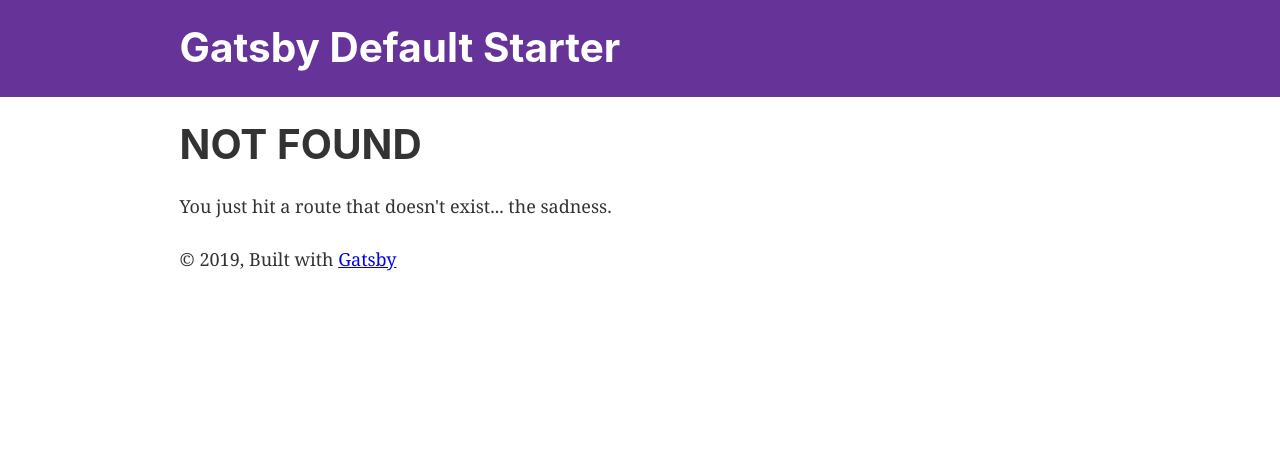
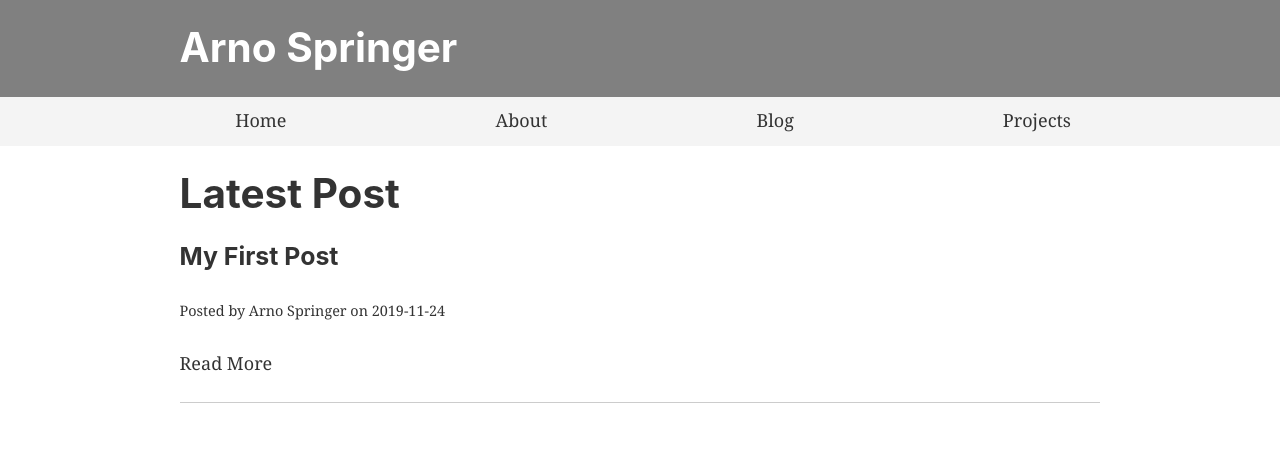
Before and after one commit to arnoproblems/MyWebSite, a Gatsby site: page /blog in a window 1280 px wide. Before the commit this address had no page. Built offline with nearby package versions, Linux system fonts and the light colour scheme; Gatsby itself is replaced by a stand-in of ours.

Commit message:
Initial commit

```diff
--- a/gatsby-config.js
+++ b/gatsby-config.js
@@ -1,11 +1,21 @@
 module.exports = {
   siteMetadata: {
-    title: `Gatsby Default Starter`,
+    title: `Arno Springer`,
     description: `Kick off your next, great Gatsby project with this default starter. This barebones starter ships with the main Gatsby configuration files you might need.`,
     author: `@gatsbyjs`,
   },
   plugins: [
     `gatsby-plugin-react-helmet`,
+    `gatsby-plugin-catch-links`,
+    {
+      resolve: 'gatsby-source-filesystem',
+      options:
+      {
+        path: `${__dirname}/src/pages`,
+        name: 'pages'
+      }
+    },
+    'gatsby-transformer-remark',
     {
       resolve: `gatsby-source-filesystem`,
       options: {
--- a/package.json
+++ b/package.json
@@ -7,11 +7,13 @@
   "dependencies": {
     "gatsby": "^2.17.11",
     "gatsby-image": "^2.2.31",
+    "gatsby-plugin-catch-links": "^2.1.17",
     "gatsby-plugin-manifest": "^2.2.27",
     "gatsby-plugin-offline": "^3.0.19",
     "gatsby-plugin-react-helmet": "^3.1.14",
     "gatsby-plugin-sharp": "^2.2.37",
-    "gatsby-source-filesystem": "^2.1.36",
+    "gatsby-source-filesystem": "^2.1.38",
+    "gatsby-transformer-remark": "^2.6.37",
     "gatsby-transformer-sharp": "^2.3.3",
     "prop-types": "^15.7.2",
     "react": "^16.11.0",
--- a/src/components/header.js
+++ b/src/components/header.js
@@ -5,8 +5,8 @@ import React from "react"
 const Header = ({ siteTitle }) => (
   <header
     style={{
-      background: `rebeccapurple`,
-      marginBottom: `1.45rem`,
+      background: `grey`,
+      marginBottom: `0`,
     }}
   >
     <div
--- a/src/components/layout.css
+++ b/src/components/layout.css
@@ -42,6 +42,8 @@ template {
 a {
   background-color: transparent;
   -webkit-text-decoration-skip: objects;
+  color: #333;
+  text-decoration: none;
 }
 a:active,
 a:hover {
--- a/src/components/layout.js
+++ b/src/components/layout.js
@@ -10,6 +10,7 @@ import PropTypes from "prop-types"
 import { useStaticQuery, graphql } from "gatsby"
 
 import Header from "./header"
+import Menu from "./menu"
 import "./layout.css"
 
 const Layout = ({ children }) => {
@@ -26,6 +27,7 @@ const Layout = ({ children }) => {
   return (
     <>
       <Header siteTitle={data.site.siteMetadata.title} />
+      <Menu />
       <div
         style={{
           margin: `0 auto`,
@@ -35,11 +37,6 @@ const Layout = ({ children }) => {
         }}
       >
         <main>{children}</main>
-        <footer>
-          © {new Date().getFullYear()}, Built with
-          {` `}
-          <a href="https://www.gatsbyjs.org">Gatsby</a>
-        </footer>
       </div>
     </>
   )
--- /dev/null
+++ b/src/components/menu.js
@@ -0,0 +1,22 @@
+import React from 'react'
+import { Link } from "gatsby"
+const Menu = () => (
+        <div style ={{
+            background: '#f4f4f4',
+            paddingTop: '10px',
+        }}>
+        <ul style = {{
+            listStyle: 'none',
+            display: 'flex',
+            justifyContent: 'space-evenly'
+        }}>
+            <li><Link to="/">Home</Link></li>
+            <li><Link to="/about">About</Link></li>
+            <li><Link to="/blog">Blog</Link></li>
+            <li><Link to="/projects">Projects</Link></li>
+        </ul
+        >
+        </div>
+    )
+
+ export default Menu
--- /dev/null
+++ b/src/pages/2019-11-24-post-one/index.md
@@ -0,0 +1,8 @@
+---
+path: "/post-one"
+date: "2019-11-24"
+title: "My First Post"
+author: "Arno Springer"
+---
+
+This is my first blog post on my website!
--- /dev/null
+++ b/src/pages/blog.js
@@ -0,0 +1,49 @@
+import React from 'react'
+import Layout from "../components/layout"
+import { graphql } from 'gatsby'
+import { Link } from "gatsby"
+
+const BlogPage =({data}) =>
+    (
+        <Layout>
+            <div>
+                <h1>Latest Post</h1>
+                {data.allMarkdownRemark.edges.map(post =>(
+                    <div key={post.node.id}>
+                        <h3>{post.node.frontmatter.title}</h3>
+                        <small>Posted by {post.node.frontmatter.author} on {post.node.frontmatter.date}</small>
+                        <br />
+                        <br />
+                        <Link to={post.node.frontmatter.path}>Read More</Link>
+                        <br />
+                        <br />
+                        <hr />
+                    </div>
+
+                ))}
+            </div>
+        </Layout>
+
+    )
+
+    export const pageQuery = graphql
+    `
+        query BlogIndexQuery
+        {
+            allMarkdownRemark{
+                edges{
+                    node{
+                        id
+                        frontmatter {
+                            path
+                            title
+                            date
+                            author
+                        }
+                    }
+                }
+            }
+        }
+    `
+
+export default BlogPage;
--- a/src/pages/index.js
+++ b/src/pages/index.js
@@ -9,12 +9,10 @@ const IndexPage = () => (
   <Layout>
     <SEO title="Home" />
     <h1>Hi people</h1>
-    <p>Welcome to your new Gatsby site.</p>
-    <p>Now go build something great.</p>
+    <p>Welcome to my new web site.</p>
+    <p>Here is where you can see what I am up too!</p>
     <div style={{ maxWidth: `300px`, marginBottom: `1.45rem` }}>
-      <Image />
     </div>
-    <Link to="/page-2/">Go to page 2</Link>
   </Layout>
 )
 
```
Also changed, not shown: gatsby-node.js (+39 -1 lines), src/components/image.js (+14 -14 lines), src/pages/about.js (added, +20 -0 lines), src/pages/page-2.js (deleted, +0 -16 lines), src/pages/projects.js (added, +21 -0 lines), src/templates/blog-post.js (added, +35 -0 lines), 1 other file.
